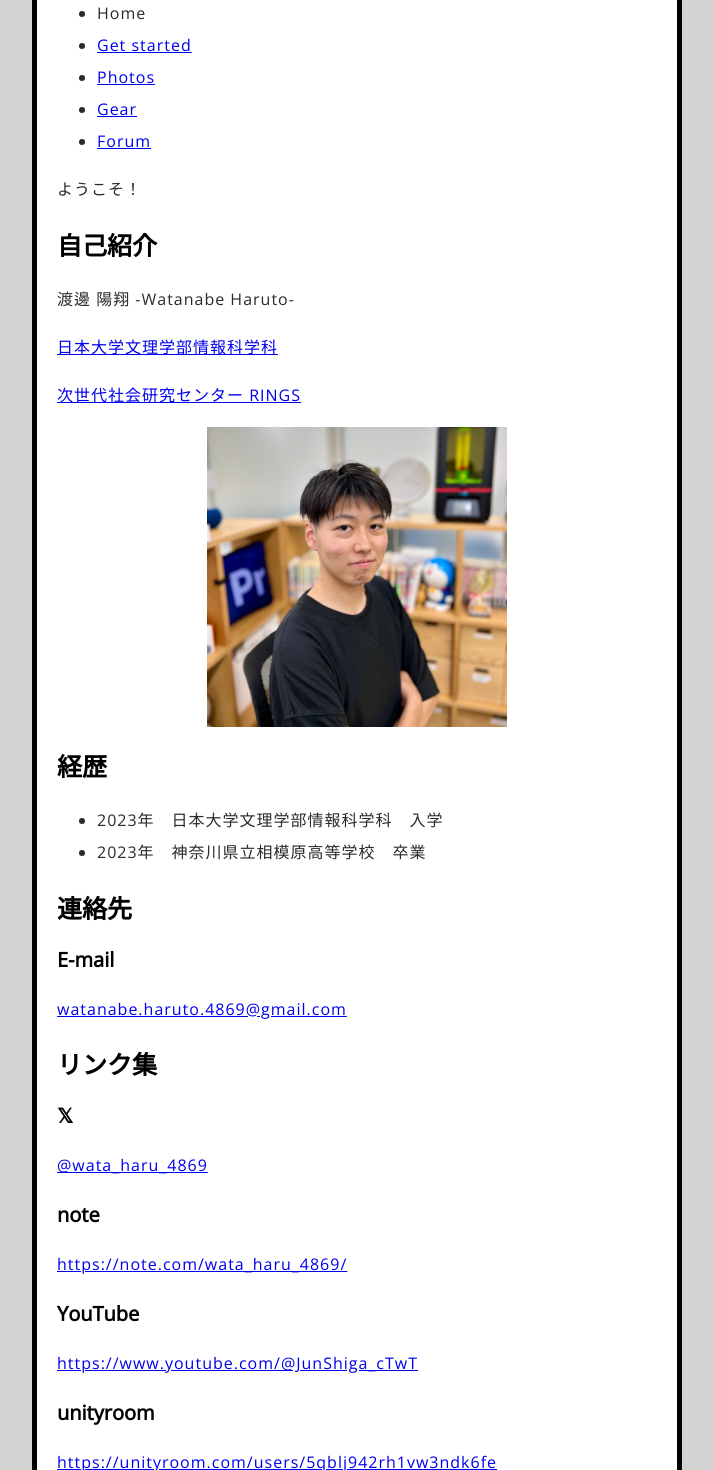
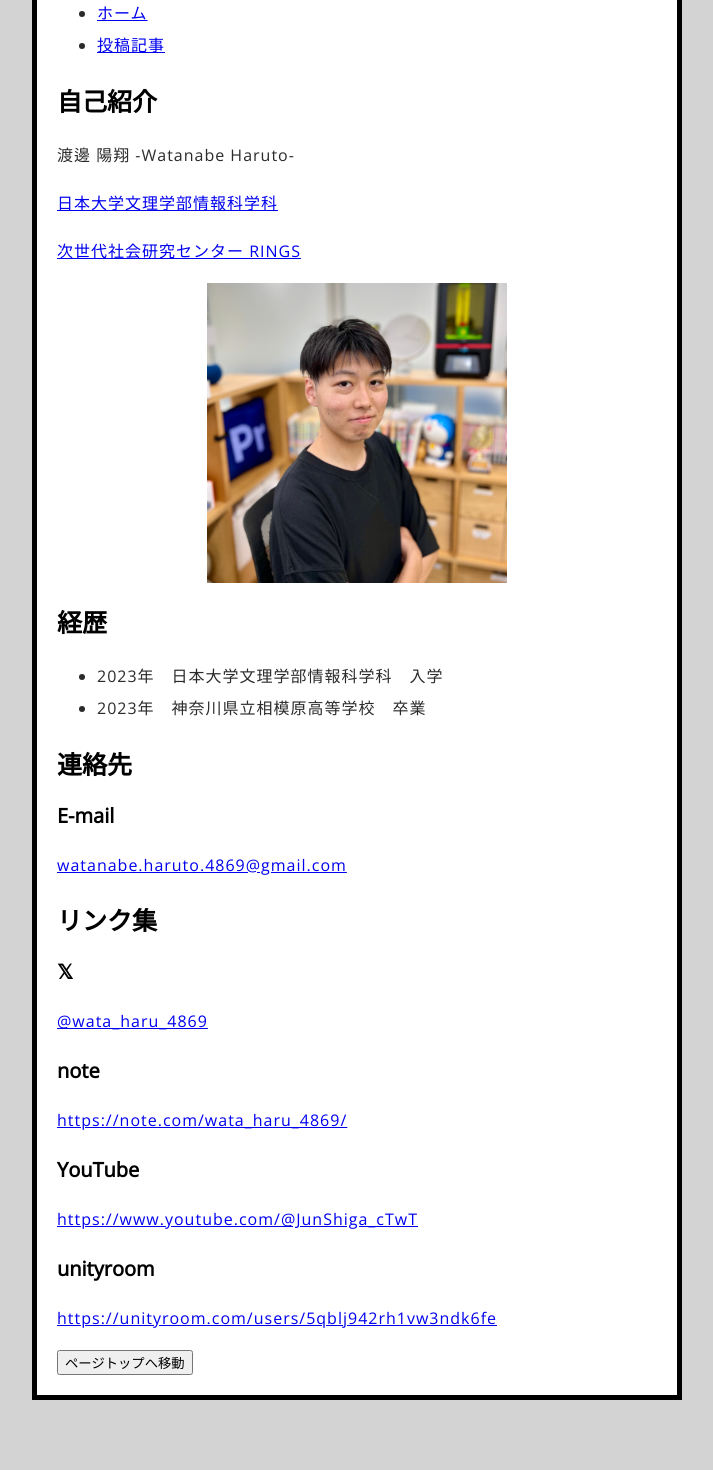
Before and after one commit to ShigaJun/my-site, a React (Vite) app: page / in a window 1280 px wide. Shown: the part 140-1610 px from the top of the page, without its empty margins (283-996 px from the left). After the commit the page ends 1540 px from the top, so only its background shows below. Built offline with nearby package versions, Linux system fonts and the light colour scheme.

Commit message:
画面遷移の実装

```diff
--- a/package.json
+++ b/package.json
@@ -21,6 +21,7 @@
     "postcss": "^8.4.49",
     "react": "^19.0.0",
     "react-dom": "^19.0.0",
+    "react-router-dom": "^7.1.1",
     "rollup": "^4.28.1",
     "source-map-js": "^1.2.1"
   },
--- /dev/null
+++ b/src/components/Articles.jsx
@@ -0,0 +1,7 @@
+export default function Articles() {
+    return (
+        <article className="gallery">
+            <h2 className="subitle">投稿記事</h2>
+        </article>
+    );
+}
--- a/src/components/Header.jsx
+++ b/src/components/Header.jsx
@@ -2,7 +2,7 @@
 
 export default function Header() {
     return (
-        <header className="Header">
+        <header className="header">
             <h1 className="title">Watanabe Haruto</h1>
             <Nav />
         </header>
--- /dev/null
+++ b/src/components/Home.jsx
@@ -0,0 +1,59 @@
+export default function Home() {
+    return (
+        <div>
+            <h2>自己紹介</h2>
+            <p>渡邊 陽翔 -Watanabe Haruto-</p>
+            <p>
+                <a href="https://dept.chs.nihon-u.ac.jp/information_science/" target="_blank">
+                日本大学文理学部情報科学科
+                </a>
+            </p>
+            <p>
+                <a href="https://chs.nihon-u.ac.jp/research/rings/" target="_blank">
+                次世代社会研究センター RINGS
+                </a>
+            </p>
+            <img src="images/my-icon.jpg" alt="渡邊陽翔のプロフィール写真" />
+
+            <h2>経歴</h2>
+            <ul>
+                <li>2023年　日本大学文理学部情報科学科　入学</li>
+                <li>2023年　神奈川県立相模原高等学校　卒業</li>
+            </ul>
+
+            <h2>連絡先</h2>
+            <h3>E-mail</h3>
+            <p>
+                <a href="mailto:watanabe.haruto.4869@gmail.com">
+                watanabe.haruto.4869@gmail.com
+                </a>
+            </p>
+
+            <h2>リンク集</h2>
+            <h3>𝕏</h3>
+            <p>
+                <a href="https://x.com/wata_haru_4869" target="_blank">
+                @wata_haru_4869
+                </a>
+            </p>
+            <h3>note</h3>
+            <p>
+                <a href="https://note.com/wata_haru_4869/" target="_blank">
+                https://note.com/wata_haru_4869/
+                </a>
+            </p>
+            <h3>YouTube</h3>
+            <p>
+                <a href="https://www.youtube.com/@JunShiga_cTwT" target="_blank">
+                https://www.youtube.com/@JunShiga_cTwT
+                </a>
+            </p>
+            <h3>unityroom</h3>
+            <p>
+                <a href="https://unityroom.com/users/5qblj942rh1vw3ndk6fe" target="_blank">
+                https://unityroom.com/users/5qblj942rh1vw3ndk6fe
+                </a>
+            </p>
+        </div>
+    );
+}
--- a/src/components/Main.jsx
+++ b/src/components/Main.jsx
@@ -1,63 +1,7 @@
 export default function Main() {
     return (
         <main>
-            <div>
-                <p>ようこそ！</p>
-            </div>
 
-            <h2>自己紹介</h2>
-            <p>渡邊 陽翔 -Watanabe Haruto-</p>
-            <p>
-                <a href="https://dept.chs.nihon-u.ac.jp/information_science/" target="_blank">
-                日本大学文理学部情報科学科
-                </a>
-            </p>
-            <p>
-                <a href="https://chs.nihon-u.ac.jp/research/rings/" target="_blank">
-                次世代社会研究センター RINGS
-                </a>
-            </p>
-            <img src="images/my-icon.jpg" alt="渡邊陽翔のプロフィール写真" />
-
-            <h2>経歴</h2>
-            <ul>
-                <li>2023年　日本大学文理学部情報科学科　入学</li>
-                <li>2023年　神奈川県立相模原高等学校　卒業</li>
-            </ul>
-
-            <h2>連絡先</h2>
-            <h3>E-mail</h3>
-            <p>
-                <a href="mailto:watanabe.haruto.4869@gmail.com">
-                watanabe.haruto.4869@gmail.com
-                </a>
-            </p>
-
-            <h2>リンク集</h2>
-            <h3>𝕏</h3>
-            <p>
-                <a href="https://x.com/wata_haru_4869" target="_blank">
-                @wata_haru_4869
-                </a>
-            </p>
-            <h3>note</h3>
-            <p>
-                <a href="https://note.com/wata_haru_4869/" target="_blank">
-                https://note.com/wata_haru_4869/
-                </a>
-            </p>
-            <h3>YouTube</h3>
-            <p>
-                <a href="https://www.youtube.com/@JunShiga_cTwT" target="_blank">
-                https://www.youtube.com/@JunShiga_cTwT
-                </a>
-            </p>
-            <h3>unityroom</h3>
-            <p>
-                <a href="https://unityroom.com/users/5qblj942rh1vw3ndk6fe" target="_blank">
-                https://unityroom.com/users/5qblj942rh1vw3ndk6fe
-                </a>
-            </p>
         </main>
     );
 }
--- a/src/components/Nav.jsx
+++ b/src/components/Nav.jsx
@@ -1,13 +1,23 @@
+import { BrowserRouter, Link, Routes, Route } from "react-router-dom";
+import Home from "./Home";
+import Articles from "./Articles";
+
 export default function Nav() {
     return (
-        <nav className="menu">
-            <ul>
-                <li><span>Home</span></li>
-                <li><a href="#">Get started</a></li>
-                <li><a href="#">Photos</a></li>
-                <li><a href="#">Gear</a></li>
-                <li><a href="#">Forum</a></li>
-            </ul>
-        </nav>
+        <BrowserRouter>
+            <div>
+                <nav className="menu">
+                    <ul>
+                        <li><Link to="/">ホーム</Link></li>
+                        <li><Link to="/articles">投稿記事</Link></li>
+                    </ul>
+                </nav>
+
+                <Routes>
+                    <Route path="/" element={<Home />} />
+                    <Route path="articles" element={<Articles />} />
+                </Routes>
+            </div>
+        </BrowserRouter>
     );
 }
```
Also changed, not shown: 1 other file (tests, documents, lock files or other folders).
